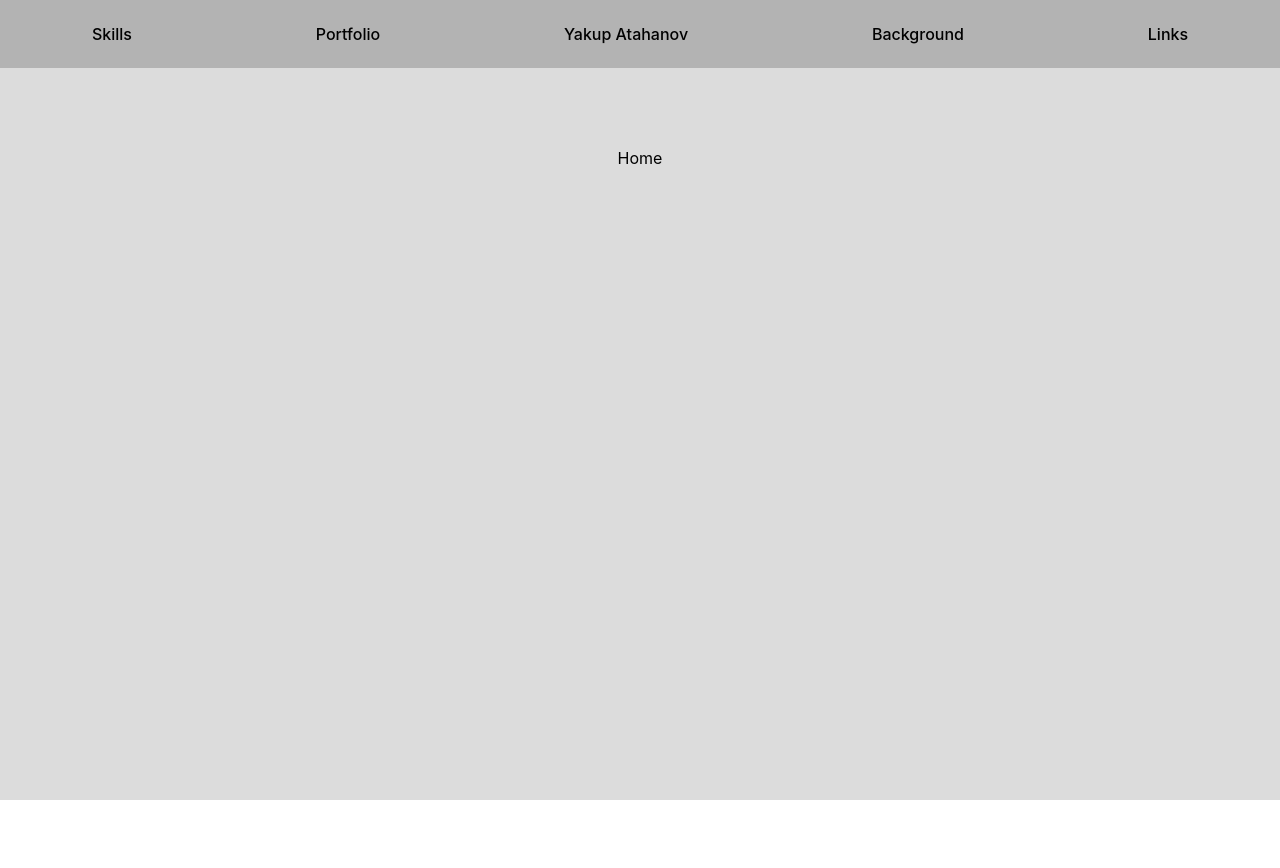
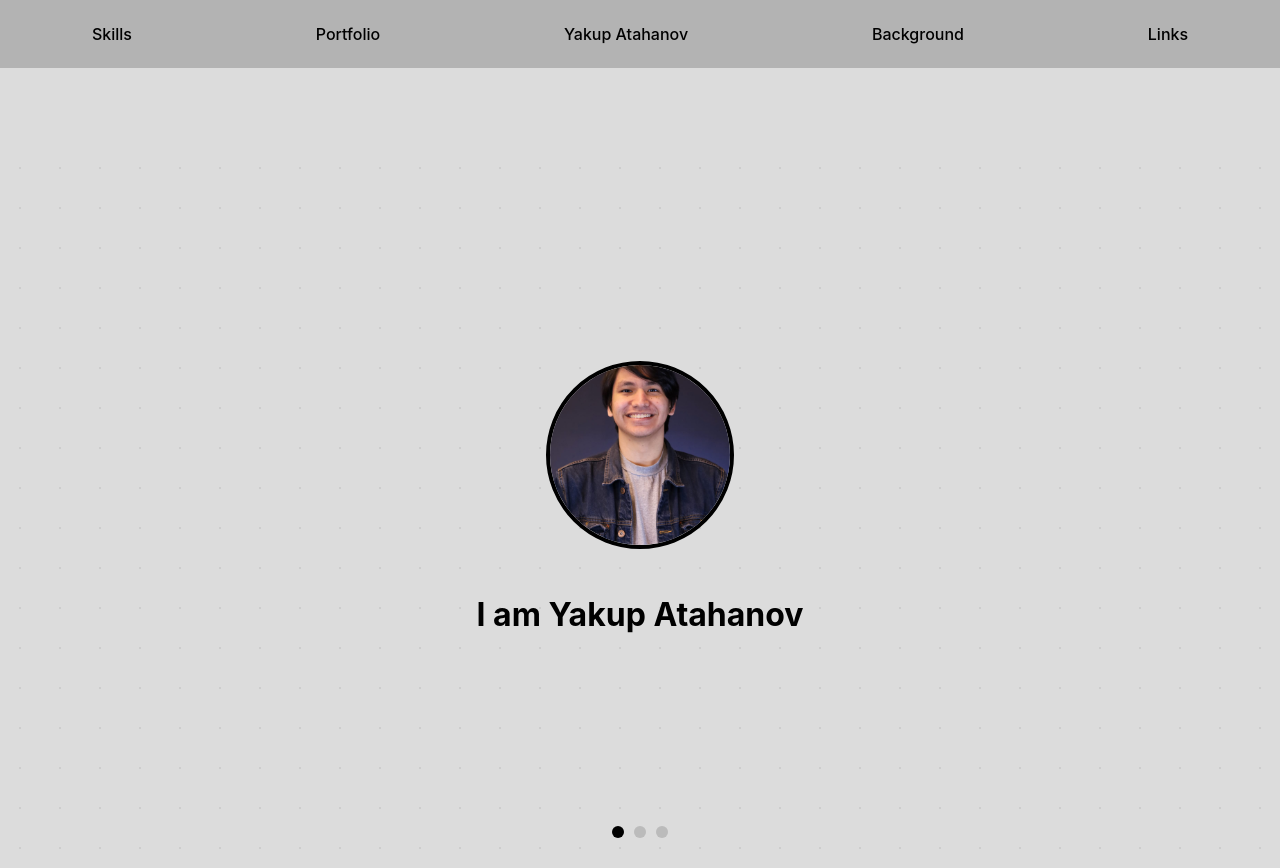
Before and after one commit to YakupAtahanov/my-portfolio, a React (Create React App) app in the folder my-portfolio/: page / in a window 1280 px wide. Before the commit the page ends 800 px from the top, so only its background shows below. Built offline with nearby package versions, Linux system fonts and the light colour scheme.

Commit message:
Added HomePage with my picture and title

```diff
--- a/my-portfolio/src/App.js
+++ b/my-portfolio/src/App.js
@@ -1,9 +1,9 @@
 import React from 'react';
 import { BrowserRouter, Routes, Route } from 'react-router-dom';
 import Layout from './Components/Layout';
+import HomePage from './Pages/HomePage';
 
 // Dummy pages. I will create it later in /Pages folder.
-const Home = () => <div>Home</div>;
 const Skills = () => <div>Skills</div>;
 const Portfolio = () => <div>Portfolio</div>;
 const Background = () => <div>Background</div>;
@@ -14,7 +14,7 @@ function App() {
     <BrowserRouter>
       <Routes>
         <Route path="/" element={<Layout />}>
-          <Route index element={<Home />} />
+          <Route index element={<HomePage />} />
           <Route path="skills" element={<Skills />} />
           <Route path="portfolio" element={<Portfolio />} />
           <Route path="background" element={<Background />} />
--- a/my-portfolio/src/Components/NavButton.js
+++ b/my-portfolio/src/Components/NavButton.js
@@ -1,5 +1,3 @@
-// src/Components/NavLinkAnimated.js
-
 import { NavLink } from 'react-router-dom';
 import { motion } from 'framer-motion';
 import './NavButton.css';
--- /dev/null
+++ b/my-portfolio/src/Pages/HomePage.css
@@ -0,0 +1,66 @@
+/* src/Pages/HomePage.css */
+
+.homepage-container {
+  position: relative;
+  width: 100%;
+  height: calc(100vh - 80px); /* Adjust if navbar changes */
+  display: flex;
+  flex-direction: column;
+  align-items: center;
+  justify-content: center;
+  overflow: hidden;
+  background-color: #dcdcdc;
+}
+
+.dot-background {
+  position: absolute;
+  top: 0;
+  left: 0;
+  width: 100%;
+  height: 100%;
+  background-image: radial-gradient(circle, #aaa 1px, transparent 1px);
+  background-size: 40px 40px;
+  opacity: 0.3;
+  z-index: 0;
+}
+
+.hero-content {
+  z-index: 1;
+  text-align: center;
+}
+
+.profile-image {
+  width: 180px;
+  height: 180px;
+  border-radius: 50%;
+  object-fit: cover;
+  border: 4px solid #000;
+  margin-bottom: 20px;
+}
+
+.hero-text {
+  font-size: 2rem;
+  font-weight: bold;
+}
+
+.page-indicator {
+  position: absolute;
+  bottom: 30px;
+  display: flex;
+  gap: 10px;
+  z-index: 1;
+}
+
+.page-indicator .dot {
+  width: 12px;
+  height: 12px;
+  border-radius: 50%;
+  background-color: #999;
+  opacity: 0.5;
+  transition: opacity 0.3s;
+}
+
+.page-indicator .dot.active {
+  opacity: 1;
+  background-color: #000;
+}
--- /dev/null
+++ b/my-portfolio/src/Pages/HomePage.js
@@ -0,0 +1,22 @@
+import React from 'react';
+import './HomePage.css';
+import profileImg from '../Assets/ProfilePic.jpg';
+
+export default function HomePage() {
+  return (
+    <div className="homepage-container">
+      <div className="dot-background" />
+
+      <div className="hero-content">
+        <img src={profileImg} alt="Yakup Atahanov" className="profile-image" />
+        <h1 className="hero-text">I am Yakup Atahanov</h1>
+      </div>
+
+      <div className="page-indicator">
+        <span className="dot active" />
+        <span className="dot" />
+        <span className="dot" />
+      </div>
+    </div>
+  );
+}
```
Also changed, not shown: my-portfolio/src/Assets/ProfilePic.jpg (added).
